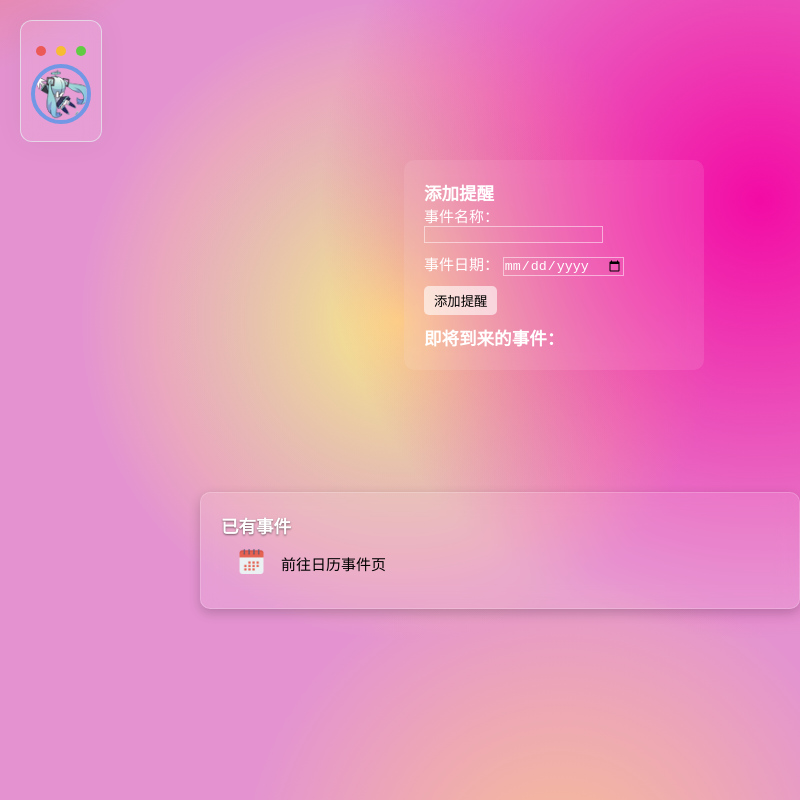
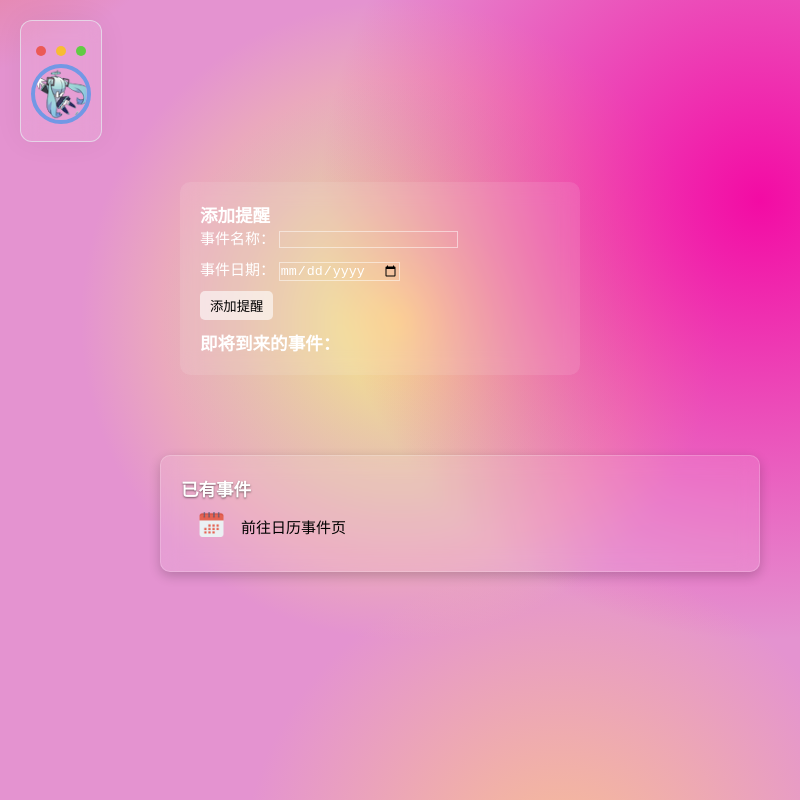
Before and after one commit to babyzmz/ixiaomi.github.io, an Electron app: page calendar.html in a window 800 px wide. Drawn offline with Linux system fonts and the light colour scheme.

Commit message:
Add files via upload

```diff
--- a/home.css
+++ b/home.css
@@ -383,6 +383,7 @@ opacity: 1;
     padding: 20px;
     border-radius: 10px;
     width: 300px;
+    max-width: 400px;
 
 }
 
@@ -413,6 +414,7 @@ opacity: 1;
     padding: 5px 10px;
     border-radius: 5px;
     transition: 0.3s;
+
 }
 
 .reminder-container button:hover {
@@ -431,9 +433,9 @@ opacity: 1;
 }
 /* .existing-events-container 设置为与 .reminder-container 相同的样式 */
 .existing-events-container {
-  position: absolute; /* 使用绝对定位 */
-  top: 100px; /* 设置顶部距离 */
-  left: 50%; /* 居中对齐 */
+  position: relative; /* 使用绝对定位 */
+  top: -710px; /* 设置顶部距离 */
+  left: 45%; /* 居中对齐 */
   transform: translateX(-50%); /* 水平居中 */
   background-color: rgba(255, 255, 255, 0.1); /* 设置透明的背景色 */
   backdrop-filter: blur(10px); /* 添加毛玻璃效果 */
@@ -707,7 +709,7 @@ opacity: 1;
   to {top:0; opacity:1}
 }
 /* 手机效果 */
-@media (max-width: 887px) {
+@media (max-width: 1127px) {
   .nav {
     width: 82px;
     height: 122px;
@@ -752,20 +754,16 @@ opacity: 1;
   }
 
   .reminder-container {
-    position: absolute; /* 绝对定位 */
-    top: 160px;
-    right: 12%;
-    background-color: rgba(255, 255, 255, 0.1);
-    backdrop-filter: blur(10px); /* 添加毛玻璃效果 */
-    padding: 20px;
-    border-radius: 10px;
-    width: 300px;
+    width: 90%; /* 调整宽度以适应手机屏幕 */
+    top: 10px;
+    margin: 10px auto; /* 居中显示 */
+    position: relative;
     z-index: 5; /* z-index为5，使其在existing-events-container上方但在nav下方 */
   }
 
   .existing-events-container {
     width: 90%; /* 调整宽度以适应手机屏幕 */
-    top: 320px;
+    top: 80px;
     margin: 10px auto; /* 居中显示 */
     position: relative; /* 相对定位 */
     z-index: 1; /* 确保在最底层 */
```
